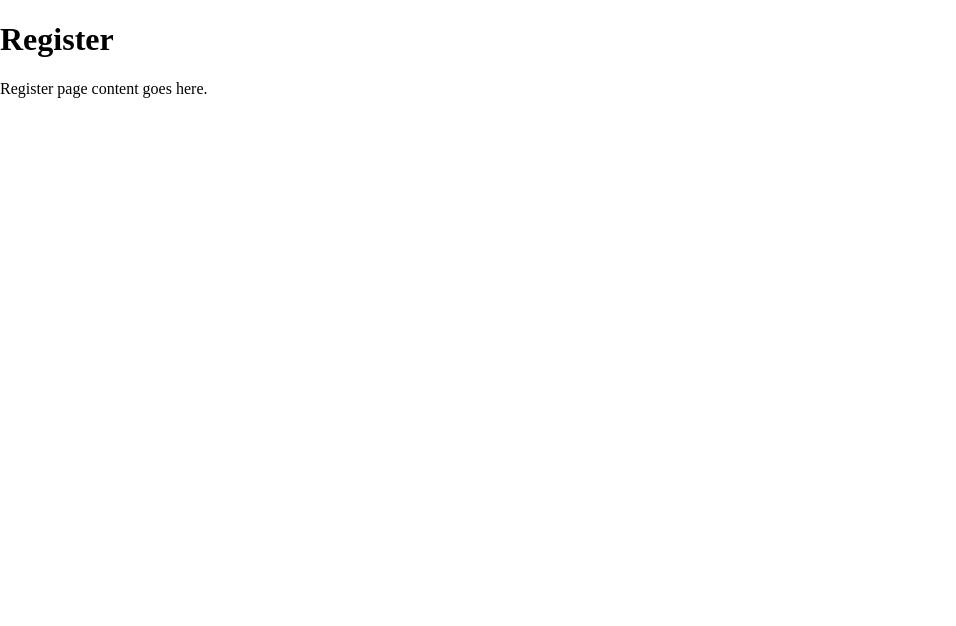
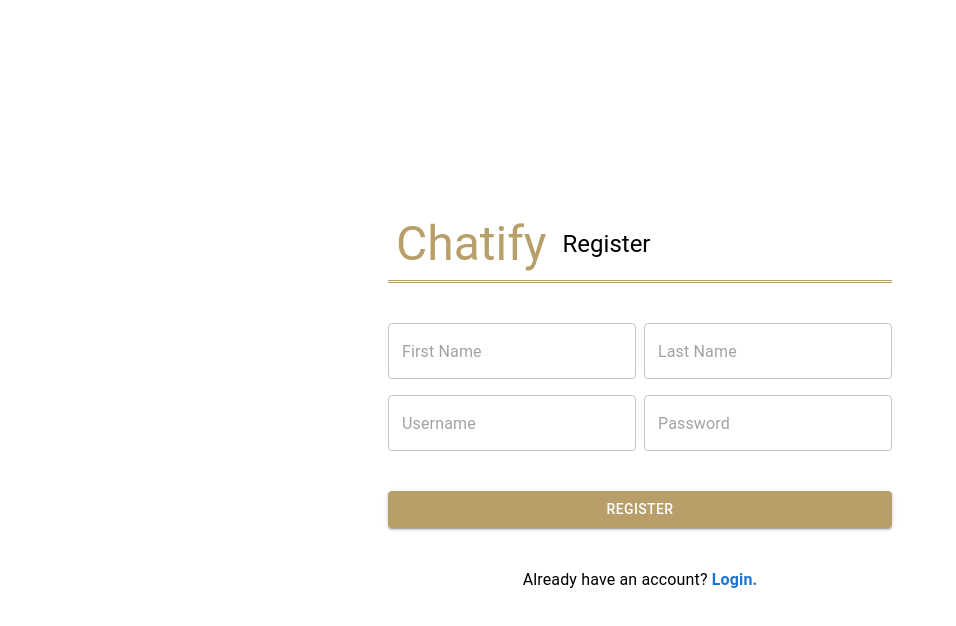
Before and after one commit to hend-essam/Chat-App, a Next.js app in the folder client/: page /register in a window 1280 px wide. Shown: the top 626 px of the page, without its empty margins (0-956 px from the left). Built offline with nearby package versions, Linux system fonts and the light colour scheme.

Commit message:
Enhance Login and Register components with improved layout and styling

```diff
--- a/client/src/app/(auth)/register/page.tsx
+++ b/client/src/app/(auth)/register/page.tsx
@@ -1,9 +1,59 @@
+import { Stack, Typography, Link, Button, OutlinedInput } from "@mui/material";
+
 const Register = () => {
   return (
-    <div>
-      <h1>Register</h1>
-      <p>Register page content goes here.</p>
-    </div>
+    <Stack height="100vh" alignItems="center" justifyContent="center">
+      <Stack gap={5} p={2}>
+        <Stack
+          direction="row"
+          alignItems="center"
+          gap={2}
+          borderBottom={"3px double #b89f6a"}
+          p={1}
+        >
+          <Typography variant="h3" color="#b89f6a">
+            Chatify
+          </Typography>
+          <Typography variant="h5">Register</Typography>
+        </Stack>
+
+        <Stack component="form" gap={5}>
+          <Stack gap={{ xs: 1, md: 2 }}>
+            <Stack direction={{ xs: "column", md: "row" }} gap={1}>
+              <OutlinedInput type="text" placeholder="First Name" required />
+              <OutlinedInput type="text" placeholder="Last Name" required />
+            </Stack>
+            <Stack direction={{ xs: "column", md: "row" }} gap={1}>
+              <OutlinedInput type="email" placeholder="Username" required />
+              <OutlinedInput type="password" placeholder="Password" required />
+            </Stack>
+          </Stack>
+
+          <Button
+            variant="contained"
+            type="submit"
+            sx={{
+              backgroundColor: "#b89f6a",
+              fontWeight: "semi-bold",
+            }}
+          >
+            Register
+          </Button>
+        </Stack>
+
+        <Typography textAlign="center">
+          Already have an account?{" "}
+          <Link
+            href="/login"
+            underline="none"
+            color="primary.main"
+            fontWeight="bold"
+          >
+            Login.
+          </Link>
+        </Typography>
+      </Stack>
+    </Stack>
   );
 };
 
```
Also changed, not shown: client/src/app/(auth)/login/page.tsx (+10 -4 lines).
